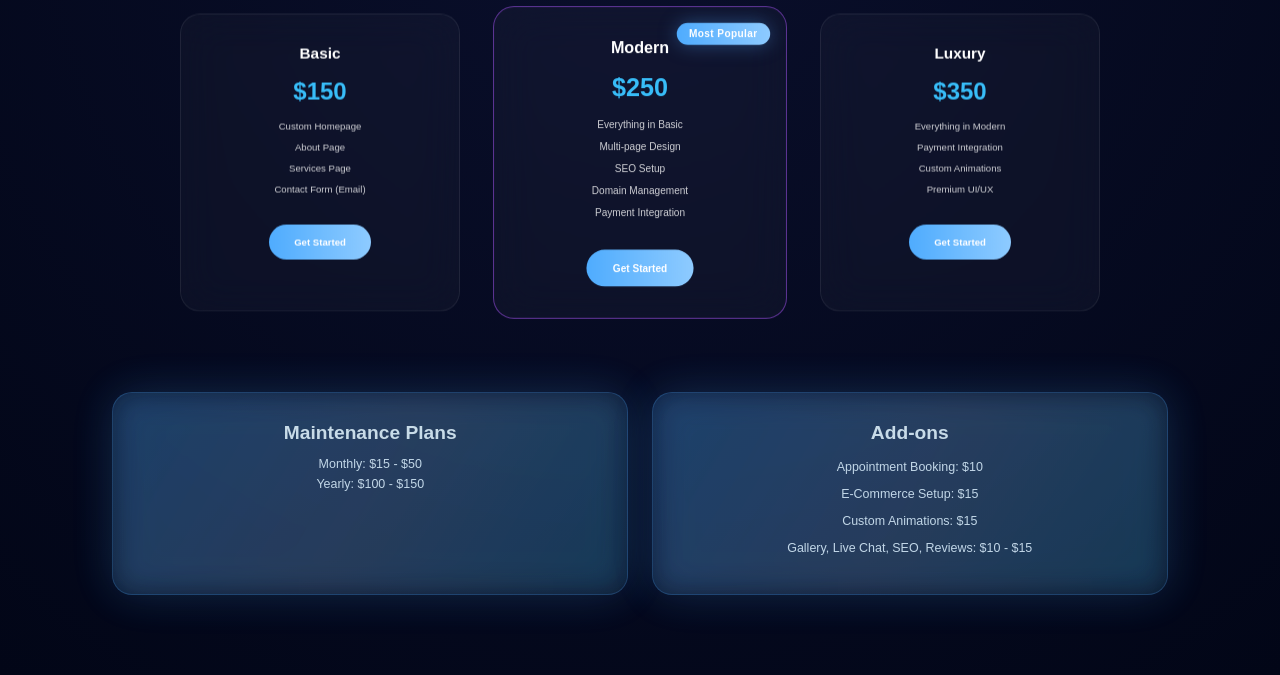
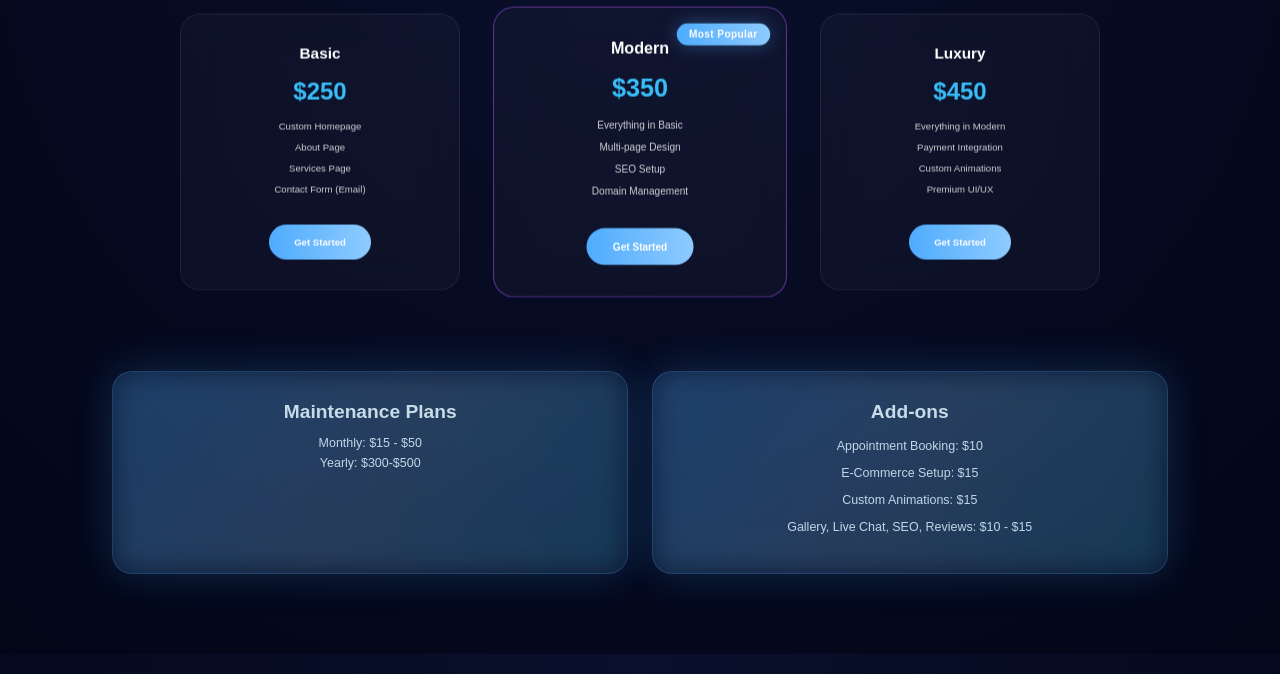
Before and after one commit to jeremiahpolk07-eng/Jays-Portfolio, a plain HTML site: page pricing.html in a window 1280 px wide. Shown: the part 126-801 px from the top of the page. Drawn offline with nearby package versions, Linux system fonts and the light colour scheme; files whose address does not match are found by name.

Commit message:
Update site content

```diff
--- a/pricing.html
+++ b/pricing.html
@@ -47,7 +47,7 @@
 
         <div class="card basic">
           <h2>Basic</h2>
-          <p class="price">$150</p>
+          <p class="price">$250</p>
           <ul>
             <li>Custom Homepage</li>
             <li>About Page</li>
@@ -60,20 +60,19 @@
         <div class="card modern">
           <span class="badge">Most Popular</span>
           <h2>Modern</h2>
-          <p class="price">$250</p>
+          <p class="price">$350</p>
           <ul>
             <li>Everything in Basic</li>
             <li>Multi-page Design</li>
             <li>SEO Setup</li>
             <li>Domain Management</li>
-            <li>Payment Integration</li>
           </ul>
           <a href="onboarding.html?package=Modern" class="pricing-cta">Get Started</a>
         </div>
 
         <div class="card luxury">
           <h2>Luxury</h2>
-          <p class="price">$350</p>
+          <p class="price">$450</p>
           <ul>
             <li>Everything in Modern</li>
             <li>Payment Integration</li>
@@ -89,7 +88,7 @@
         <div class="subscription">
           <h2>Maintenance Plans</h2>
           <p>Monthly: $15 - $50</p>
-          <p>Yearly: $100 - $150</p>
+          <p>Yearly: $300-$500</p>
         </div>
 
         <div class="subscription addons-panel">
```
Also changed, not shown: index.html (+1 -1 lines).
